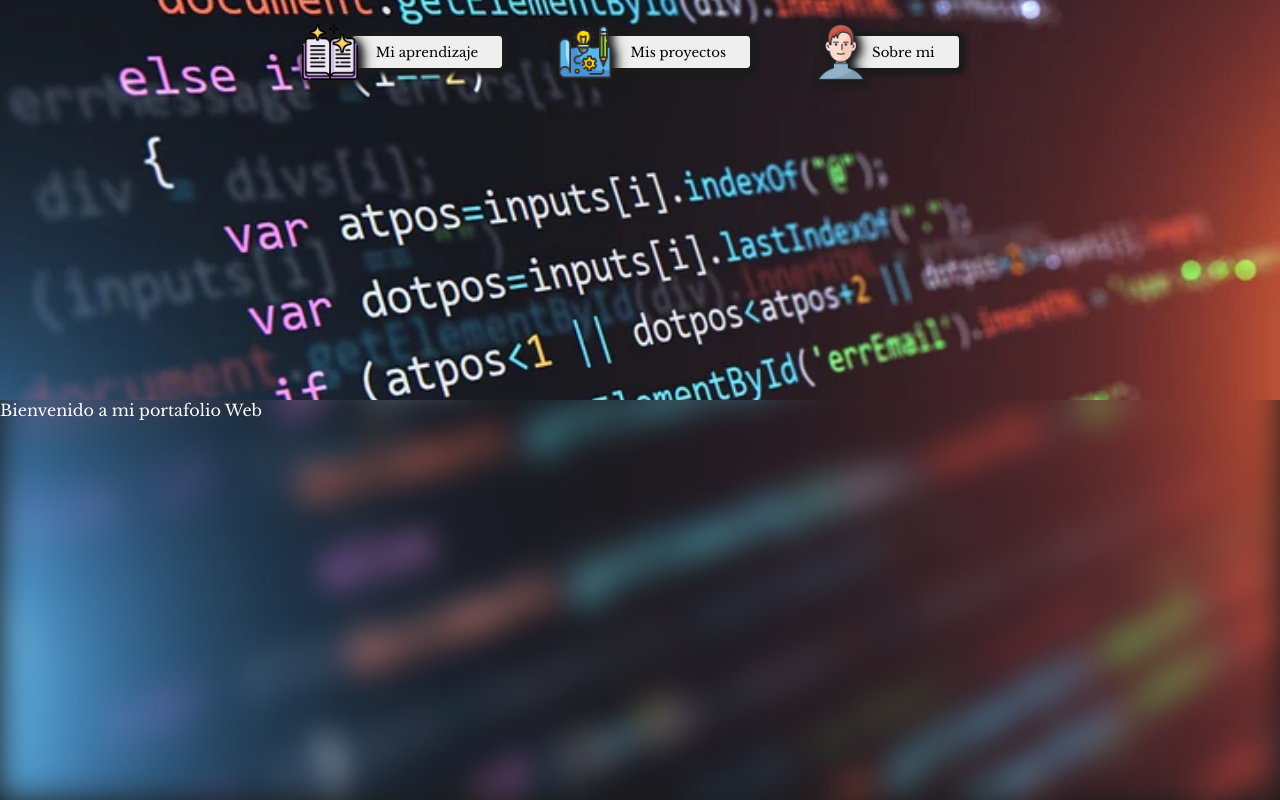
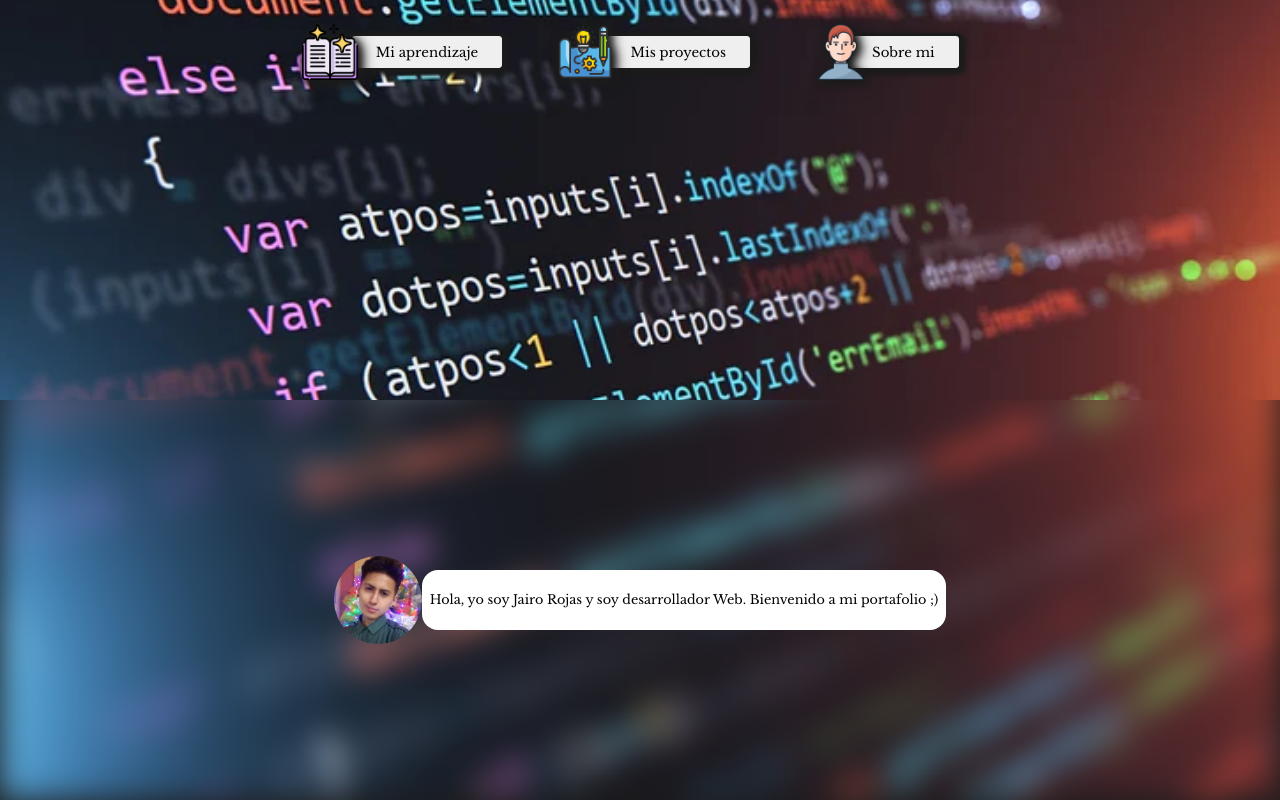
Before and after one commit to JairoRojasJR/portafolio_nodejs_frontend, a Next.js app: page / in a window 1280 px wide. Built offline with nearby package versions, Linux system fonts and the light colour scheme.

Commit message:
Implementacion de la presentacion primera fase

```diff
--- /dev/null
+++ b/components/Presentation.js
@@ -0,0 +1,46 @@
+import Image from "next/image"
+
+export default function Presentation() {
+  return(
+    <>
+      <div className='presentation__card df aic jcsp'>
+        <div className='presentation__image-container pr'>
+          <Image
+            className='ofcr'
+            src={'/images/myselft.jpg'}
+            layout='fill' />
+        </div>
+        <div className='presentation__text-container'>
+          <p>
+            Hola, yo soy Jairo Rojas y soy desarrollador Web. Bienvenido a mi portafolio ;)
+          </p>
+        </div>
+      </div>
+      <style jsx>{`
+        .presentation__card {
+          max-width: 50%;
+        }
+
+        .presentation__image-container {
+          width: 5.5rem;
+          height: 5.5rem;
+          border-radius: 50%;
+          overflow: hidden;
+          flex-shrink: 0;
+        }
+
+        .presentation__text-container {
+          padding: .5rem;
+          background-color: #fff;
+          border-radius: 1rem;
+          color: #000;
+          font-size: 0.8rem;
+        }
+
+        .presentation__text-container p {
+          line-height: 1.1rem;
+        }
+      `}</style>
+    </>
+  )
+}
--- a/pages/index.js
+++ b/pages/index.js
@@ -1,11 +1,9 @@
 import Background from '/components/Background'
 import Nav from '/components/Nav'
 import Head from 'next/head'
+import Presentation from '/components/Presentation'
 
 export default function Home() {
-  console.log('Hola mundo');
-  console.log('Aguacate');
-  console.log('Tercer mensaje')
   return (
     <div className='home df dfc h100p'>
       <Head>
@@ -16,8 +14,8 @@ export default function Home() {
         <nav className='nav df aifs jcc'>
           <Nav />
         </nav>
-        <div className='presentation'>
-          Bienvenido a mi portafolio Web
+        <div className='presentation df aic jcc'>
+          <Presentation />
         </div>
       </div>
       <style jsx>{`
--- a/styles/globals.css
+++ b/styles/globals.css
@@ -35,6 +35,10 @@ a {
 
 .jcc {
   justify-content: center;
+}
+
+.jcsp {
+  justify-content: space-between;
 }
 
 .fdc {
```
Also changed, not shown: public/images/myselft.jpg (added).
